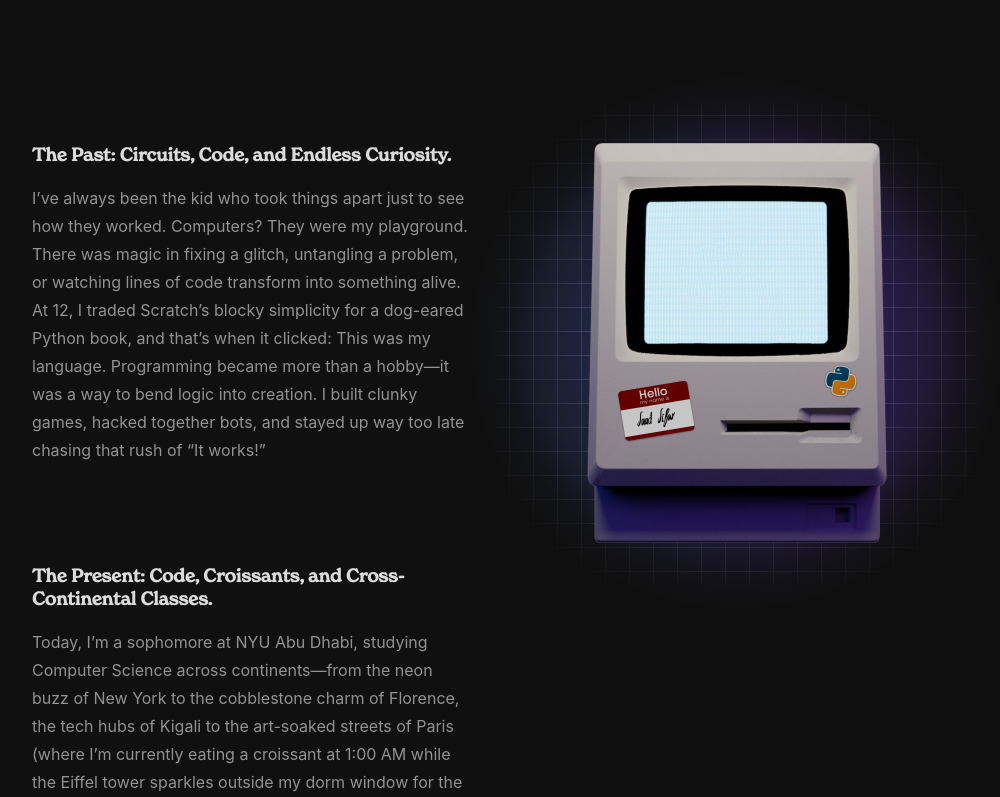
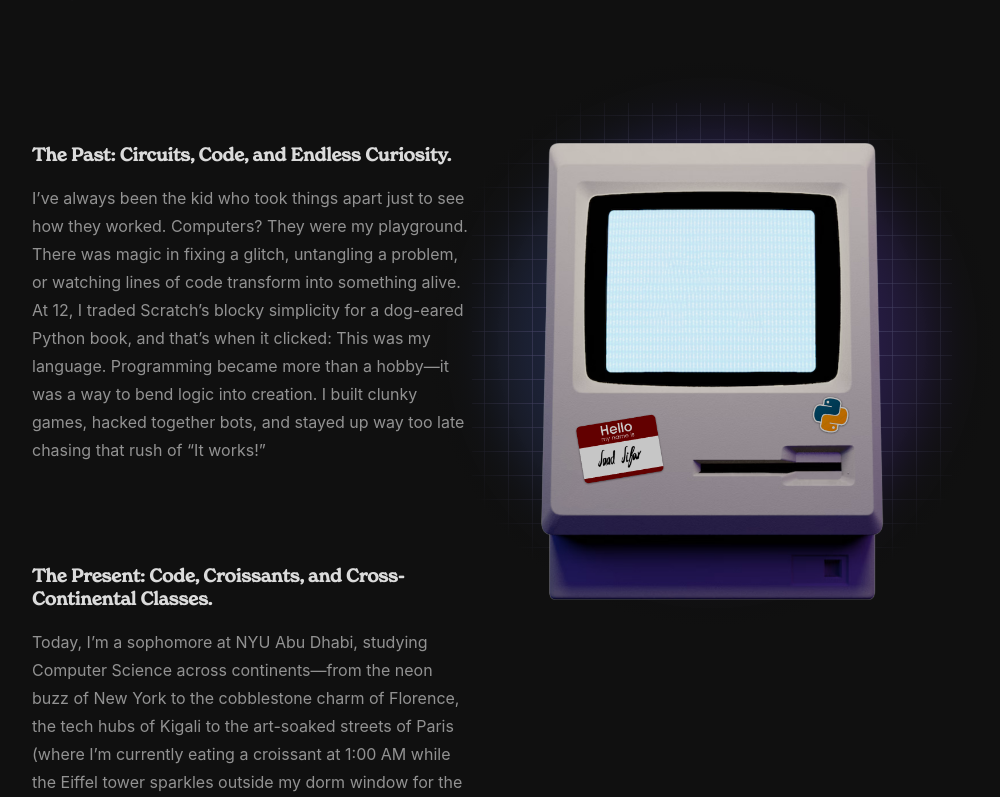
Before and after one commit to one-loop/portfolio-2025, a React app: page /about in a window 1280 px wide. Shown: the part 661-1458 px from the top of the page, without its empty margins (168-1168 px from the left). Built offline with nearby package versions, Linux system fonts and the light colour scheme.

Commit message:
Fixed styles

```diff
--- a/src/pages/About.css
+++ b/src/pages/About.css
@@ -249,7 +249,8 @@
 
 .left img {
     /* max-width: 300px; Ensure the image does not exceed the width of its container */
-    max-width: 350px; /* Ensure the image does not exceed the width of its container */
+    /* max-width: 350px; Ensure the image does not exceed the width of its container */
+    max-width: 400px; /* Ensure the image does not exceed the width of its container */
     height: auto; /* Maintain the aspect ratio */
     object-fit: contain; /* Fit the image within its container */
     /* z-index: 5; */
@@ -463,7 +464,8 @@
 .draw-svg {
     position: absolute;
     /* top: 110px; 380px */
-    top: 100px;
+    /* top: 100px; */
+    top: 120px;
     left: 50%;
     transform: translate(-50%, 0);
     width: 150px;
@@ -552,7 +554,7 @@
 }
 
 .about main {
-    margin-bottom: 100px;
+    margin-bottom: 150px;
 }
 
 
--- a/src/pages/About.js
+++ b/src/pages/About.js
@@ -70,7 +70,6 @@
         grid3.current.style.opacity = op3;
 
         // Display hello svg animation once user scrolls down to the past section
-        console.log(pastRef.current.getBoundingClientRect().top);
         if (pastRef.current.getBoundingClientRect().top <= 350) {
           svgRef.current.style.display = 'block';
           svgRef2.current.style.display = 'block';
--- a/src/pages/Projects.css
+++ b/src/pages/Projects.css
@@ -31,6 +31,7 @@
     width: 100vw;
     text-align: center;
     margin-top: 250px;
+    color: #929292;
 }
 
 .showcase {
```
